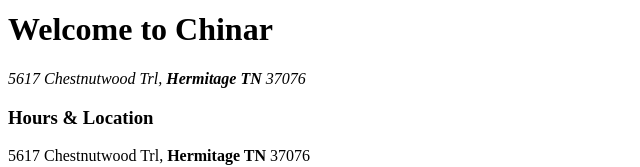
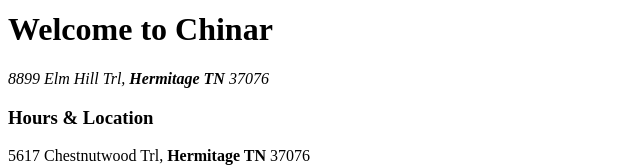
Before and after one commit to vrazdan1000/Chinar, a plain HTML site: page index.html in a window 1280 px wide. Shown: the part 232-399 px from the top of the page, without its empty margins (0-640 px from the left). Drawn offline with Linux system fonts and the light colour scheme.

Commit message:
Changed Address
Address Changed

```diff
--- a/index.html
+++ b/index.html
@@ -9,7 +9,7 @@
 <body>
   <img src="images/ChinarTransparent.jpg" alt="Chinar Logo">
   <h1>Welcome to Chinar</h1>
-  <p><i>5617 Chestnutwood Trl, <strong>Hermitage TN</strong> 37076</i></p>
+  <p><i>8899 Elm Hill Trl, <strong>Hermitage TN</strong> 37076</i></p>
   <h3>Hours & Location</h3>
   <p>5617 Chestnutwood Trl, <strong>Hermitage TN</strong> 37076 <br> <br>
   <strong>Closed Mondays</strong> <br>
```
